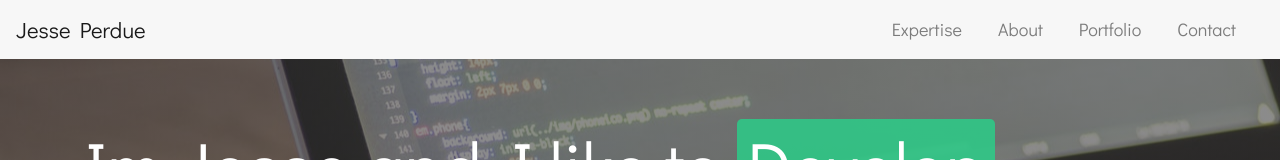
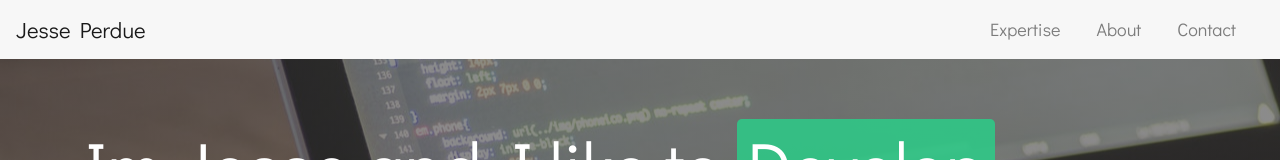
Before and after one commit to j-per/jesseperdue.com, a React (Create React App) app: page / in a window 1280 px wide. Shown: the top 160 px of the page. Built offline with nearby package versions, Linux system fonts and the light colour scheme.

Commit message:
removed portfolio link from navbar

```diff
--- a/src/components/Navigation.js
+++ b/src/components/Navigation.js
@@ -42,18 +42,6 @@ class Navigation extends React.Component {
             </Link>
             <Link
               activeClass="active"
-              to="portfolio"
-              spy={true}
-              smooth="easeInOutQuint"
-              duration={1000}
-              style={{ fontSize: "18px", marginRight: "20px" }}
-              role="button"
-              className="nav-link"
-            >
-              Portfolio
-            </Link>
-            <Link
-              activeClass="active"
               to="contact"
               spy={true}
               smooth="easeInOutQuint"
```
